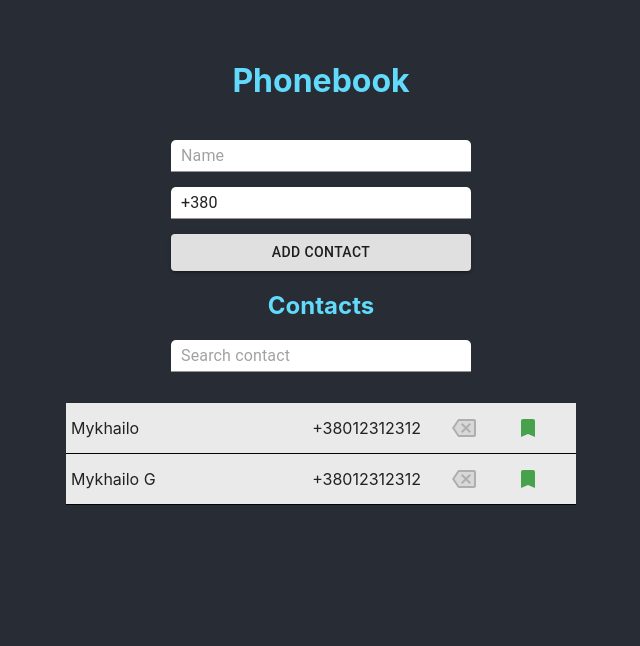
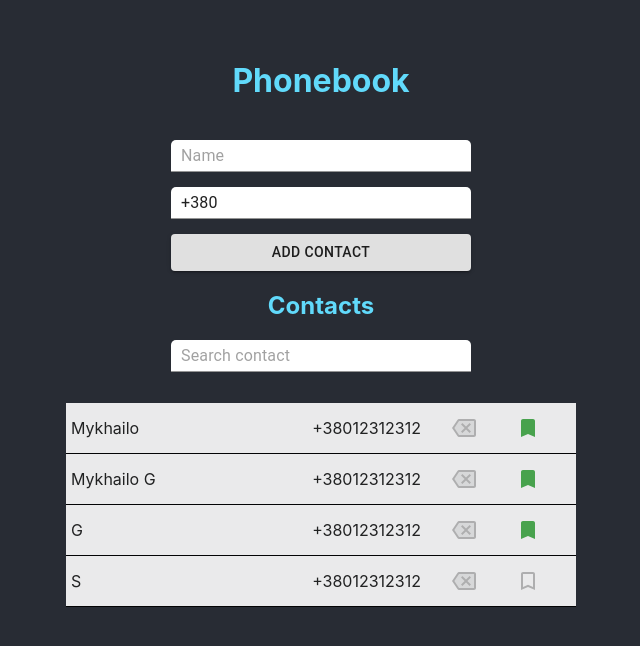
Before and after one commit to Mykhailo-Gogol/goit-react-hw-07-phonebook, a React (Create React App) app: page / in a window 1280 px wide. Shown: the top 646 px of the page, without its empty margins (319-959 px from the left). Built offline with nearby package versions, Linux system fonts and the light colour scheme; data requests are answered from the project's data file.

Commit message:
add loader, redux isLoading

```diff
--- a/db.json
+++ b/db.json
@@ -11,6 +11,18 @@
       "number": "+38012312312",
       "favourite": true,
       "id": 2
+    },
+    {
+      "name": "G",
+      "number": "+38012312312",
+      "favourite": true,
+      "id": 3
+    },
+    {
+      "name": "S",
+      "number": "+38012312312",
+      "favourite": false,
+      "id": 4
     }
   ]
 }
--- a/package.json
+++ b/package.json
@@ -17,6 +17,7 @@
     "node-sass": "^5.0.0",
     "react": "^17.0.2",
     "react-dom": "^17.0.2",
+    "react-loader-spinner": "^4.0.0",
     "react-redux": "^7.2.3",
     "react-scripts": "4.0.3",
     "react-toastify": "^7.0.4",
@@ -31,7 +32,7 @@
     "build": "react-scripts build",
     "test": "react-scripts test",
     "eject": "react-scripts eject",
-    "server": "json-server --watch db.json --port 4000 -d 150",
+    "server": "json-server --watch db.json --port 4000 -d 800",
     "predeploy": "npm run build",
     "deploy": "gh-pages -d build"
   },
--- a/src/App.js
+++ b/src/App.js
@@ -1,17 +1,27 @@
-import "./App.css";
+import './App.css';
+import 'react-loader-spinner/dist/loader/css/react-spinner-loader.css';
 
-import Form from "./components/Form";
-import Filter from "./components/Filter";
-import ContactList from "./components/ContactList";
+// Comp
+import Form from './components/Form';
+import Filter from './components/Filter';
+import ContactList from './components/ContactList';
+import Loader from './components/Loader';
+
+// REDUX
+import { useSelector } from 'react-redux';
 
 const App = () => {
+  const isLoading = useSelector(state => state.phonebook.loading);
   return (
     <div className="container">
-      <h1>Phonebook</h1>
-      <Form className="form" />
-      <h2>Contacts</h2>
-      <Filter />
-      <ContactList />
+      {isLoading && <Loader />}
+      <div style={isLoading ? { filter: 'blur(20px)' } : null}>
+        <h1>Phonebook</h1>
+        <Form className="form" />
+        <h2>Contacts</h2>
+        <Filter />
+        <ContactList />
+      </div>
     </div>
   );
 };
--- a/src/components/ContactList/ContactList.js
+++ b/src/components/ContactList/ContactList.js
@@ -29,6 +29,7 @@ const ContactList = () => {
 
   useEffect(() => {
     dispatch(fetchContactOperation());
+    // eslint-disable-next-line
   }, []);
 
   const filteredContacts = () => {
--- /dev/null
+++ b/src/components/Loader/Loader.js
@@ -0,0 +1,19 @@
+import Spinner from 'react-loader-spinner';
+import { loader } from './Loader.module.scss';
+
+const Loader = () => {
+  return (
+    <div>
+      <Spinner
+        type="Circles"
+        color="#00BFFF"
+        height={150}
+        width={150}
+        timeout={3000}
+        className={loader}
+      />
+    </div>
+  );
+};
+
+export default Loader;
--- /dev/null
+++ b/src/components/Loader/Loader.module.scss
@@ -0,0 +1,7 @@
+.loader {
+  position: absolute;
+  z-index: 2;
+  top: 50%;
+  left: 50%;
+  transform: translate(-50%, -50%);
+}
--- /dev/null
+++ b/src/components/Loader/index.js
@@ -0,0 +1 @@
+export { default } from './Loader';
--- a/src/redux/phonebook/reducer.js
+++ b/src/redux/phonebook/reducer.js
@@ -1,5 +1,5 @@
-import { combineReducers } from "redux";
-import { createReducer } from "@reduxjs/toolkit";
+import { combineReducers } from 'redux';
+import { createReducer } from '@reduxjs/toolkit';
 
 import {
   onAddContactRequest,
@@ -15,11 +15,11 @@ import {
   onFetchContactsRequest,
   onFetchContactsSuccess,
   onFetchContactsFailure,
-} from "./actions";
+} from './actions';
 
 const phonebookState = {
   items: [],
-  filter: "",
+  filter: '',
   loading: false,
 };
 
@@ -33,7 +33,7 @@ const contacts = createReducer(phonebookState.items, {
     state.filter(({ id }) => id !== payload),
   // TOGGLE
   [onToggleFavouriteSuccess]: (state, { type, payload }) =>
-    state.map((contact) => {
+    state.map(contact => {
       return contact.id === payload.id ? payload : contact;
     }),
 });
@@ -45,9 +45,9 @@ const loading = createReducer(phonebookState.loading, {
   [onDeleteContactRequest]: () => true,
   [onDeleteContactSuccess]: () => false,
   [onDeleteContactFailure]: () => false,
-  [onToggleFavouriteRequest]: () => true,
-  [onToggleFavouriteSuccess]: () => false,
-  [onToggleFavouriteFailure]: () => false,
+  // [onToggleFavouriteRequest]: () => true,
+  // [onToggleFavouriteSuccess]: () => false,
+  // [onToggleFavouriteFailure]: () => false,
   [onFetchContactsRequest]: () => true,
   [onFetchContactsSuccess]: () => false,
   [onFetchContactsFailure]: () => false,
@@ -60,4 +60,5 @@ const filter = createReducer(phonebookState.filter, {
 export default combineReducers({
   contacts,
   filter,
+  loading,
 });
```
Also changed, not shown: src/redux/phonebook/actions.js (line endings or trailing spaces), 2 other files (tests, documents, lock files or other folders).
